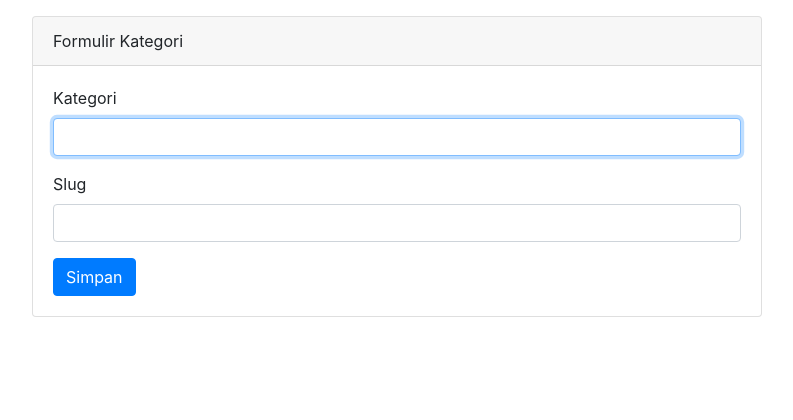
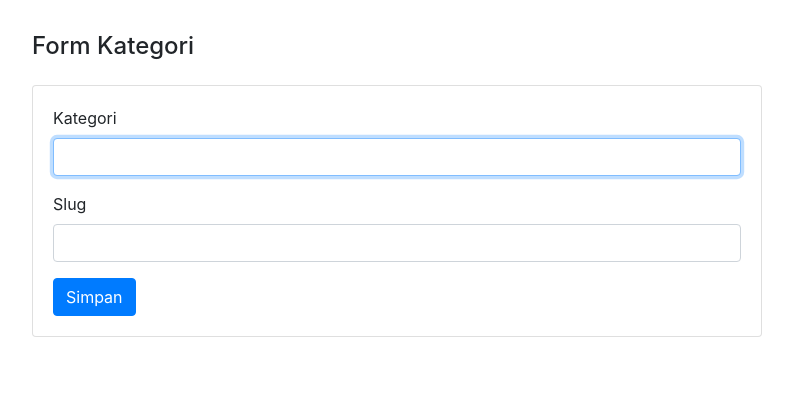
Before and after one commit to yhaae01/sho-olshop, a CodeIgniter app: page /sho-olshop/category/create in a window 1280 px wide. Shown: the part 56-476 px from the top of the page, without its empty margins (243-1036 px from the left). Run offline with CodeIgniter, Linux system fonts and the light colour scheme; some libraries are stand-ins or nearby versions.

Commit message:
Merapihkan Header Kategori

```diff
--- a/application/views/pages/category/form.php
+++ b/application/views/pages/category/form.php
@@ -1,12 +1,8 @@
 <main role="main" class="container">
     <div class="row">
         <div class="col-md-8 mx-auto">
-
+        <h4 class="pt-3 pb-3">Form Kategori</h4>
             <div class="card">
-                <div class="card-header">
-                    <span>Formulir Kategori</span>
-                </div>
-
                 <div class="card-body">
                     <?= form_open($form_action, ['method' => 'POST']); ?>
                         <?= isset($input->id) ? form_hidden('id', $input->id) : '' ?>
--- a/application/views/pages/category/index.php
+++ b/application/views/pages/category/index.php
@@ -2,10 +2,9 @@
     <?php $this->load->view('layouts/alert'); ?>
     <div class="row">
         <div class="col-md-10 mx-auto">
-
+        <h4 class="pt-3 pb-3">Kategori</h4>
             <div class="card">
                 <div class="card-header">
-                    <span>Kategori</span>
                     <a href="<?= base_url('category/create'); ?>" class="btn btn-sm btn-primary"><i class="fas fa-plus"></i>
                         Tambah</a>
 
```
